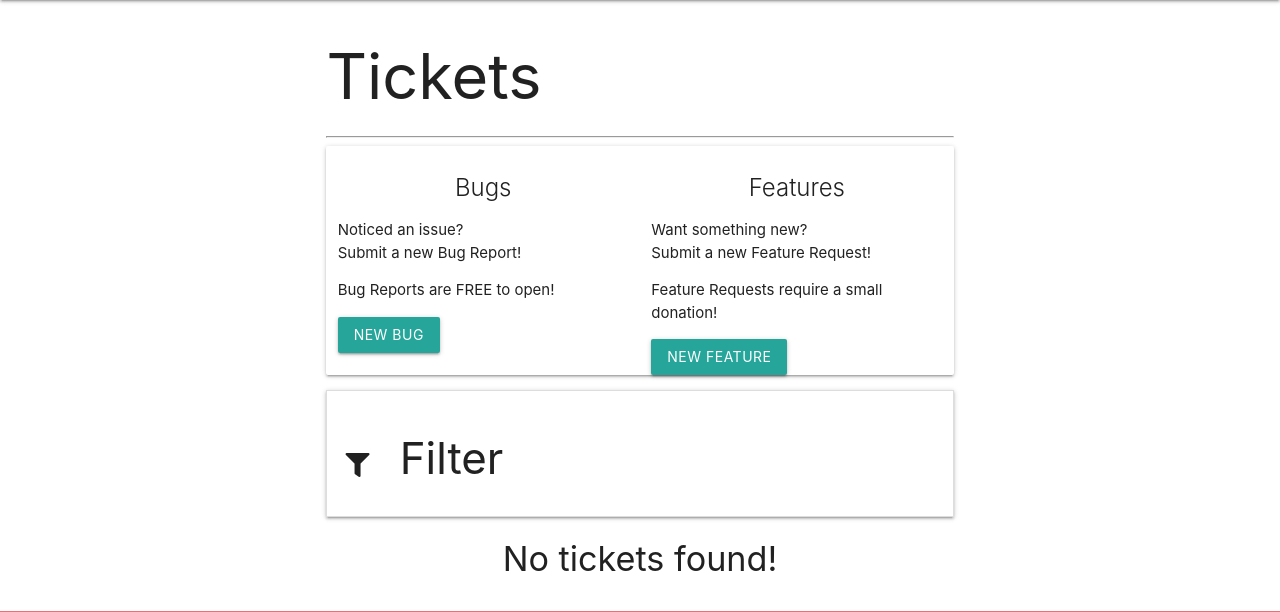
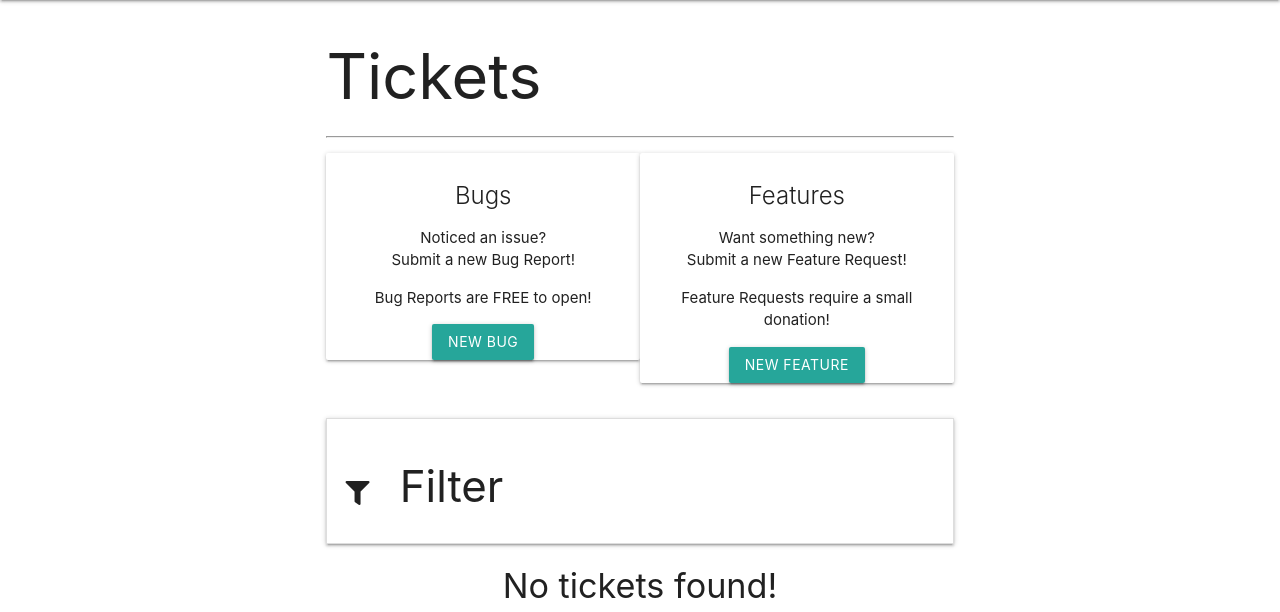
Before and after one commit to hebs87/unicorn-attractor-milestone-four, a Django app: page /tickets/ in a window 1280 px wide. Shown: the part 64-676 px from the top of the page. Run offline with Django 3.2, Linux system fonts and the light colour scheme; the visitor is signed in with stand-in values (Sample User, id 1); data that the repository does not hold is empty; some libraries are stand-ins or nearby versions.

Commit message:
Amended all_tickets.html to show new_bug and new_feature as separate cards

```diff
--- a/tickets/templates/all_tickets.html
+++ b/tickets/templates/all_tickets.html
@@ -10,10 +10,10 @@
 {% block content %}
 
     {% if user.is_authenticated %}
-        <div class="row recipe-card card z-depth-1">
+        <div class="row recipe-card center-align">
             <!-- Log New Bug-->
-            <div class="col s12 m6 ingredients">
-                <h3 class="card-title center-align">Bugs</h3>
+            <div class="col s12 m6 card z-depth-1 ingredients">
+                <h3 class="card-title">Bugs</h3>
                 <p>
                     Noticed an issue?
                     <br>
@@ -26,7 +26,7 @@
                     New Bug
                 </a>
             </div>
-            <div class="col s12 m6 ingredients">
+            <div class="col s12 m6 card z-depth-1 ingredients">
                 <h3 class="card-title center-align">Features</h3>
                 <p>
                     Want something new?
```
